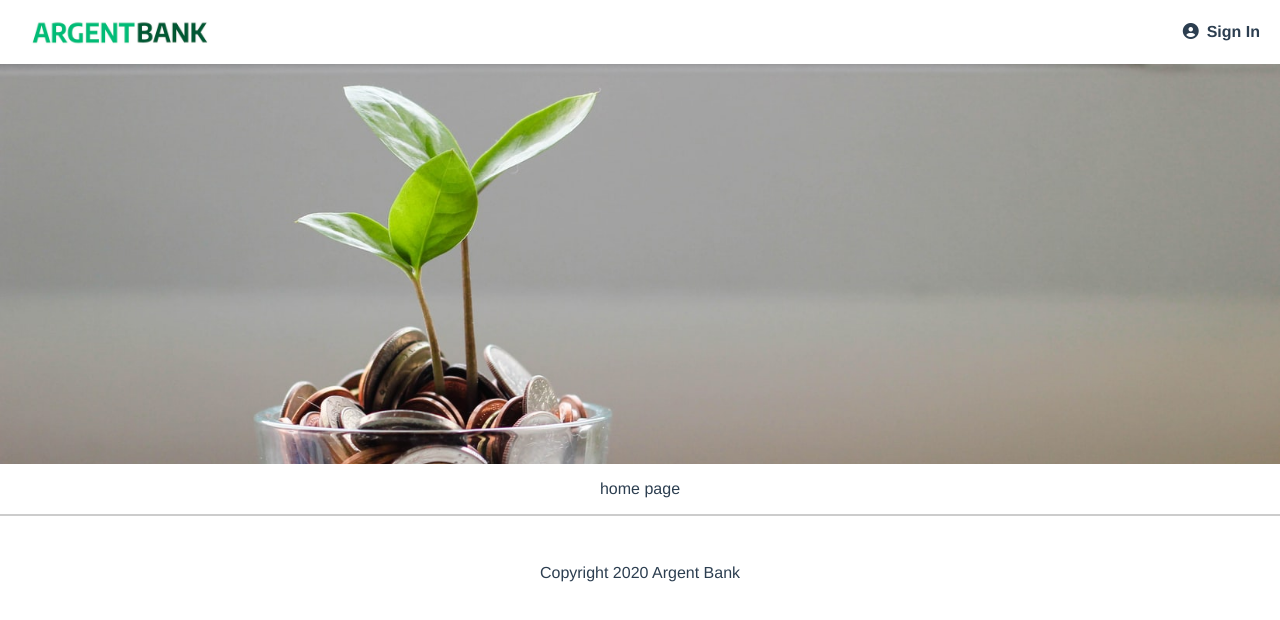
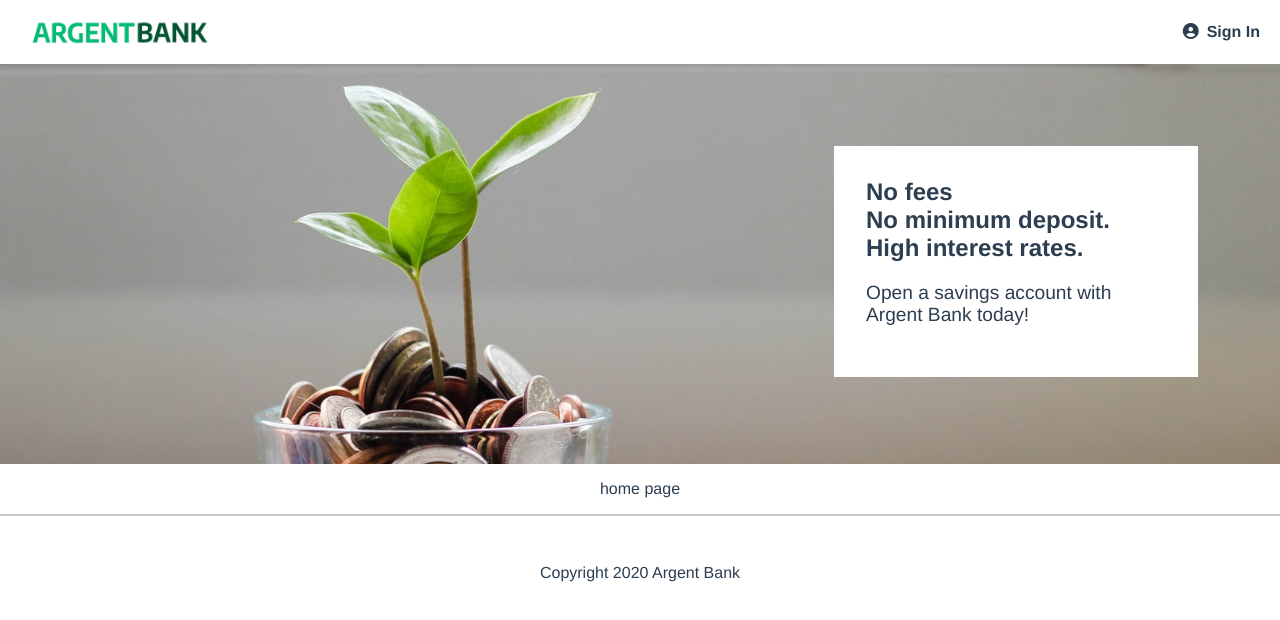
Before and after one commit to Axido545/argent-bank, a React (Vite) app: page / in a window 1280 px wide. Shown: the top 620 px of the page. Built offline with nearby package versions, Linux system fonts and the light colour scheme.

Commit message:
add text banner

```diff
--- a/src/components/banner/Banner.jsx
+++ b/src/components/banner/Banner.jsx
@@ -2,7 +2,14 @@ import "./banner.css"
 
 export default function Banner() {
     return <div className="banner">
-
+        <section className="content-banner">
+            <p className="title-banner">
+                No fees <br />
+                No minimum deposit.<br />
+                High interest rates.<br />
+            </p>
+            <p className="text-banner">Open a savings account with Argent Bank today!</p>
+        </section>
     </div>
 
 
--- a/src/components/banner/banner.css
+++ b/src/components/banner/banner.css
@@ -5,6 +5,25 @@
     position: relative;
     background-position: 0% 33%;
     height: 400px;
+}
 
+.content-banner {
+    position: absolute;
+    top: 50px;
+    right: 50px;
+    width: 300px;
+    margin: 2rem;
+    background: white;
+    padding: 2rem;
+    text-align: left;
+}
 
+.title-banner {
+    font-weight: bold;
+    margin: 0;
+    font-size: 1.5rem;
 }
+
+.text-banner {
+    font-size: 1.2rem;
+}
```
